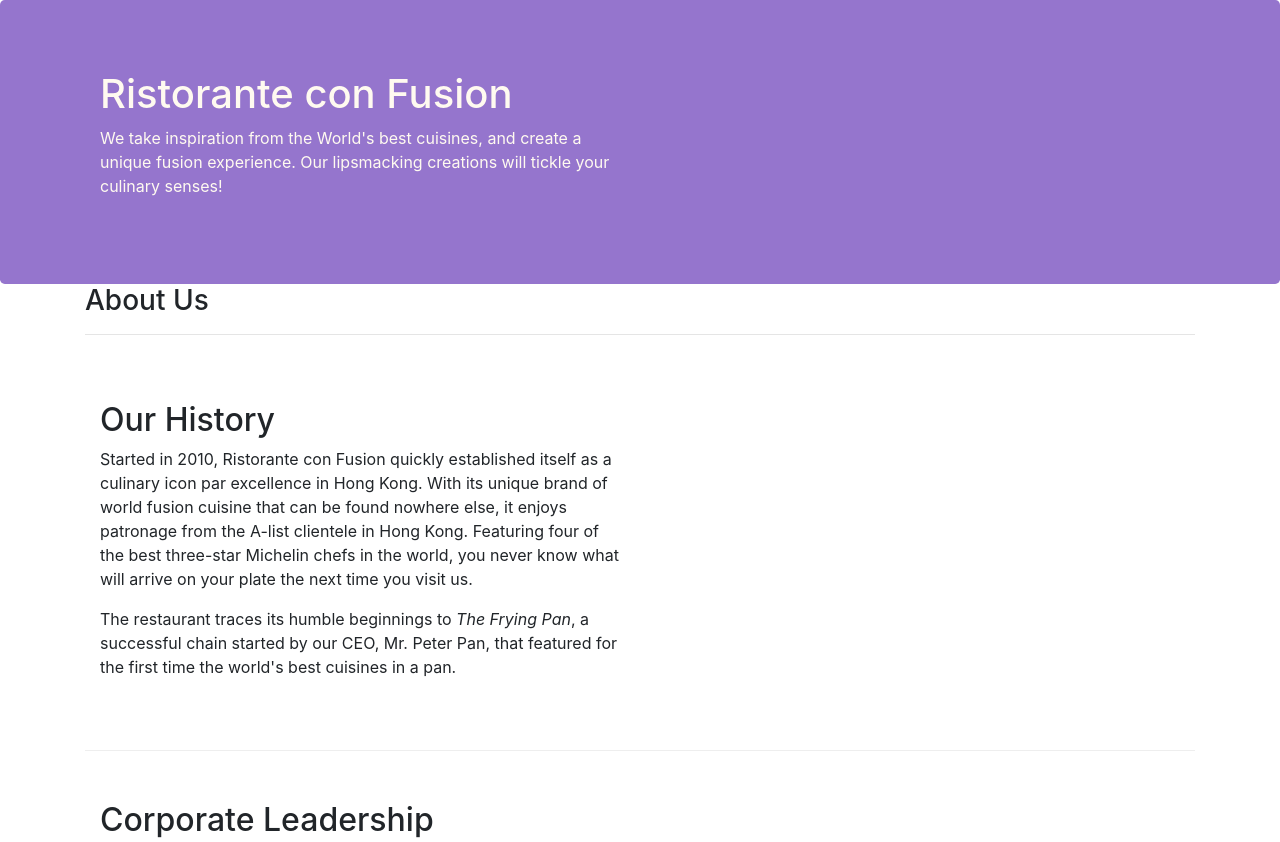
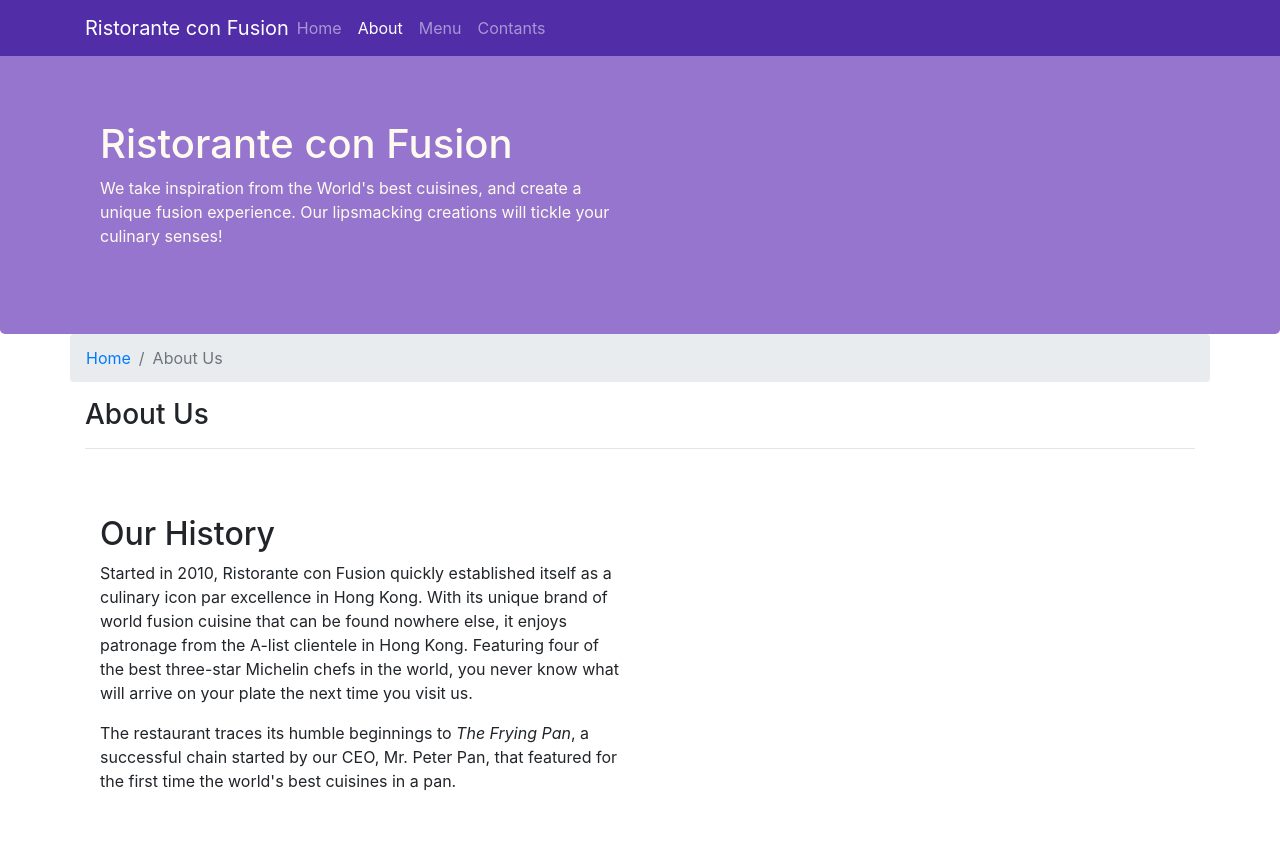
Before and after one commit to dev-ai-kar/confusion--Bootstrap4, a website: page aboutus.html in a window 1280 px wide. Shown: the top 842 px of the page. Drawn offline with nearby package versions, Linux system fonts and the light colour scheme.

Commit message:
Navbar and Breadcrumbs
Create a navigation structure for your website using the Navbar
Add breadcrumbs to the website
Include additional CSS classes into your project

```diff
--- a/aboutus.html
+++ b/aboutus.html
@@ -17,6 +17,23 @@
 
 <body>
 
+    <nav class="navbar navbar-dark navbar-expand-sm fixed-top">
+        <div class="container">
+            <button class="navbar-toggler" type="button" data-toggle="collapse" data-target="#Navbar">
+                <span class="navbar-toggler-icon"></span>
+            </button>
+            <a class="navbar-brand mr-auto" href="#">Ristorante con Fusion</a>
+            <div class="collapse navbar-collapse" id="Navbar">
+                <ul class="navbar-nav mr-auto">
+                    <li class="nav-item"><a class="nav-link" href="index.html">Home</a></li>
+                    <li class="nav-item active"><a class="nav-link" href="#">About</a></li>
+                    <li class="nav-item"><a class="nav-link" href="">Menu</a></li>
+                    <li class="nav-item"><a class="nav-link" href="">Contants</a></li>
+                </ul>
+            </div>
+        </div>
+    </nav>
+
     <header class="jumbotron">
         <div class="container">
             <div class="row row-header">
@@ -33,6 +50,10 @@
 
     <div class="container">
         <div class="row">
+            <ol class="col-12 breadcrumb">
+                <li class="breadcrumb-item"><a href="index.html">Home</a></li>
+                <li class="breadcrumb-item active">About Us</li>
+            </ol>
             <div class="col-sm-12">
                 <h3>About Us</h3>
                 <hr>
@@ -91,7 +112,7 @@
                 <div class="col-4 offset-1 col-sm-2">
                     <h5>Links</h5>
                     <ul class="list-unstyled">
-                        <li><a href="#">Home</a></li>
+                        <li><a href="index.html">Home</a></li>
                         <li><a href="#">About</a></li>
                         <li><a href="#">Menu</a></li>
                         <li><a href="#">Contact</a></li>
--- a/css/style.css
+++ b/css/style.css
@@ -29,3 +29,12 @@
     margin: 0px;
     color: #0f0f0f;
 }
+
+body {
+    padding: 50px 0px 0px 0px;
+    z-index: 0;
+}
+
+.navbar-dark {
+    background-color: #512da8;
+}
```
Also changed, not shown: index.html (+30 -7 lines).
